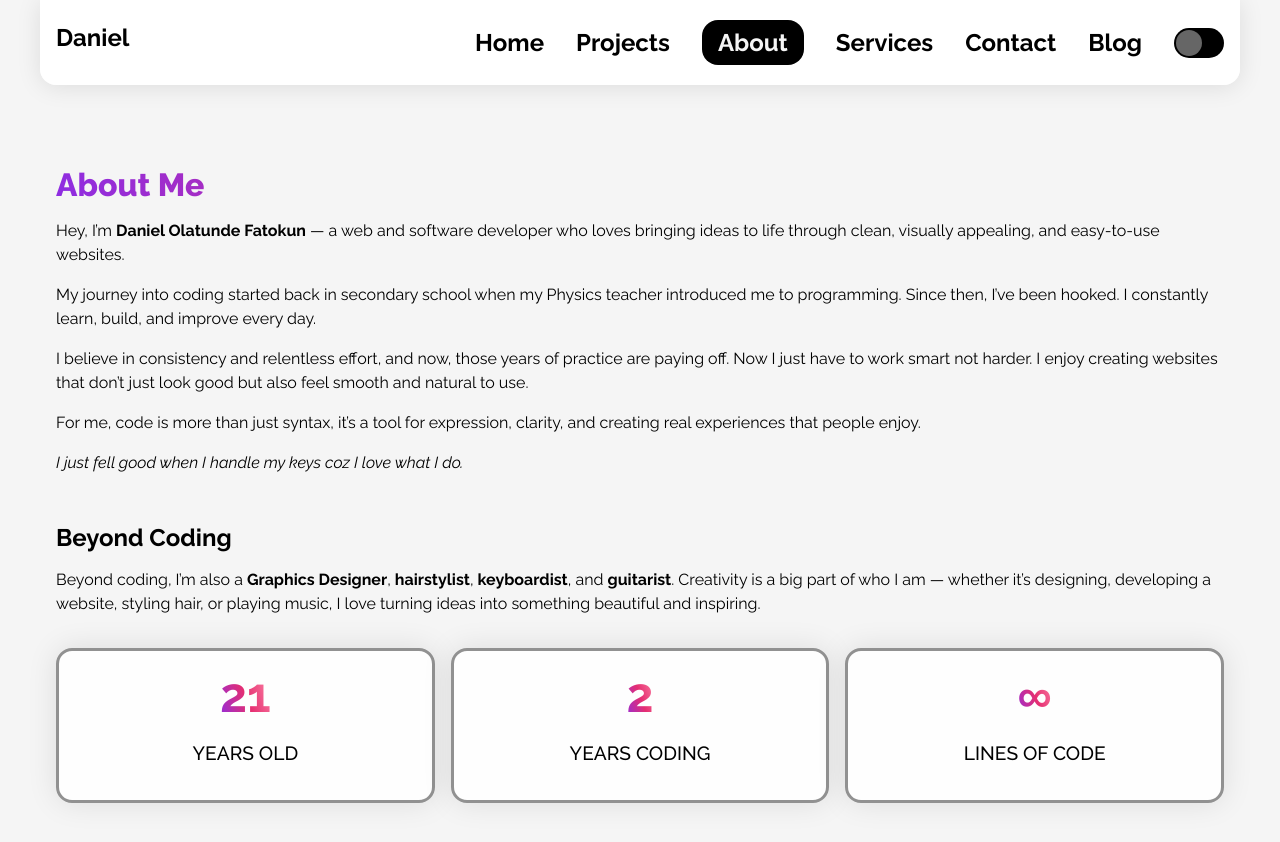
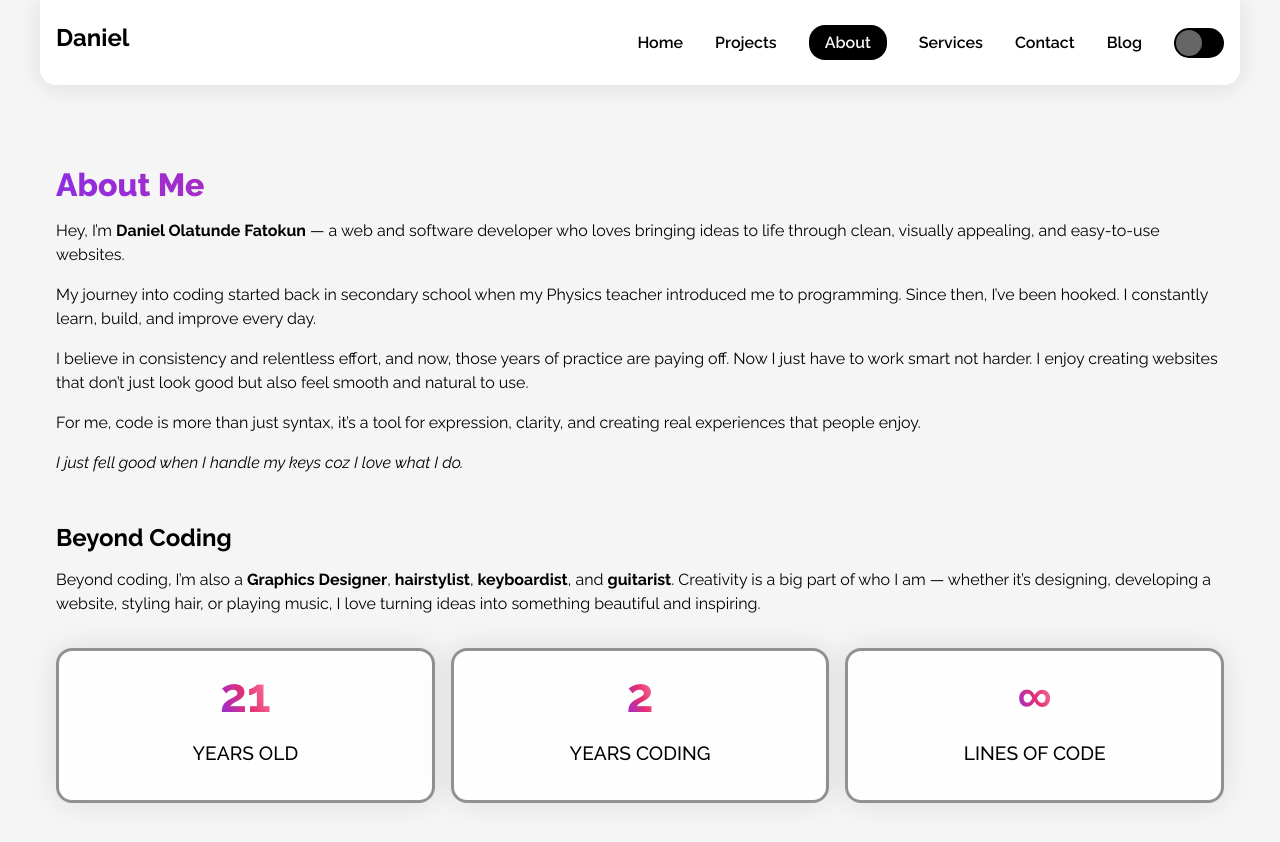
Before and after one commit to Danny-Py5/danielolatunde, a React (Vite) app: page /about in a window 1280 px wide. Shown: the top 842 px of the page. Built offline with nearby package versions, Linux system fonts and the light colour scheme.

Commit message:
updated about

```diff
--- a/src/components/Header.tsx
+++ b/src/components/Header.tsx
@@ -79,7 +79,11 @@ function Header() {
       <div className="section-wrapper header__wrapper">
         <h2>
           <Link to="/">
-            <abbr title="Daniel Olatunde" style={{ textDecoration: "none" }}>
+            <abbr
+              className="logo"
+              title="Daniel Olatunde"
+              style={{ textDecoration: "none" }}
+            >
               Daniel
             </abbr>
           </Link>
--- a/src/index.css
+++ b/src/index.css
@@ -192,7 +192,7 @@ header ul {
   align-items: center;
   gap: 2rem;
 }
-header a:first-of-type {
+.logo {
   font-size: 1.5rem;
   font-weight: 700;
 }
--- a/src/pages/About.tsx
+++ b/src/pages/About.tsx
@@ -1,6 +1,6 @@
 import "./styles/about.css";
 import "../index.css";
-import styles from "../utils.module.css";
+// import styles from "../utils.module.css";
 
 function About() {
   // const navigate = Navigate();
```
